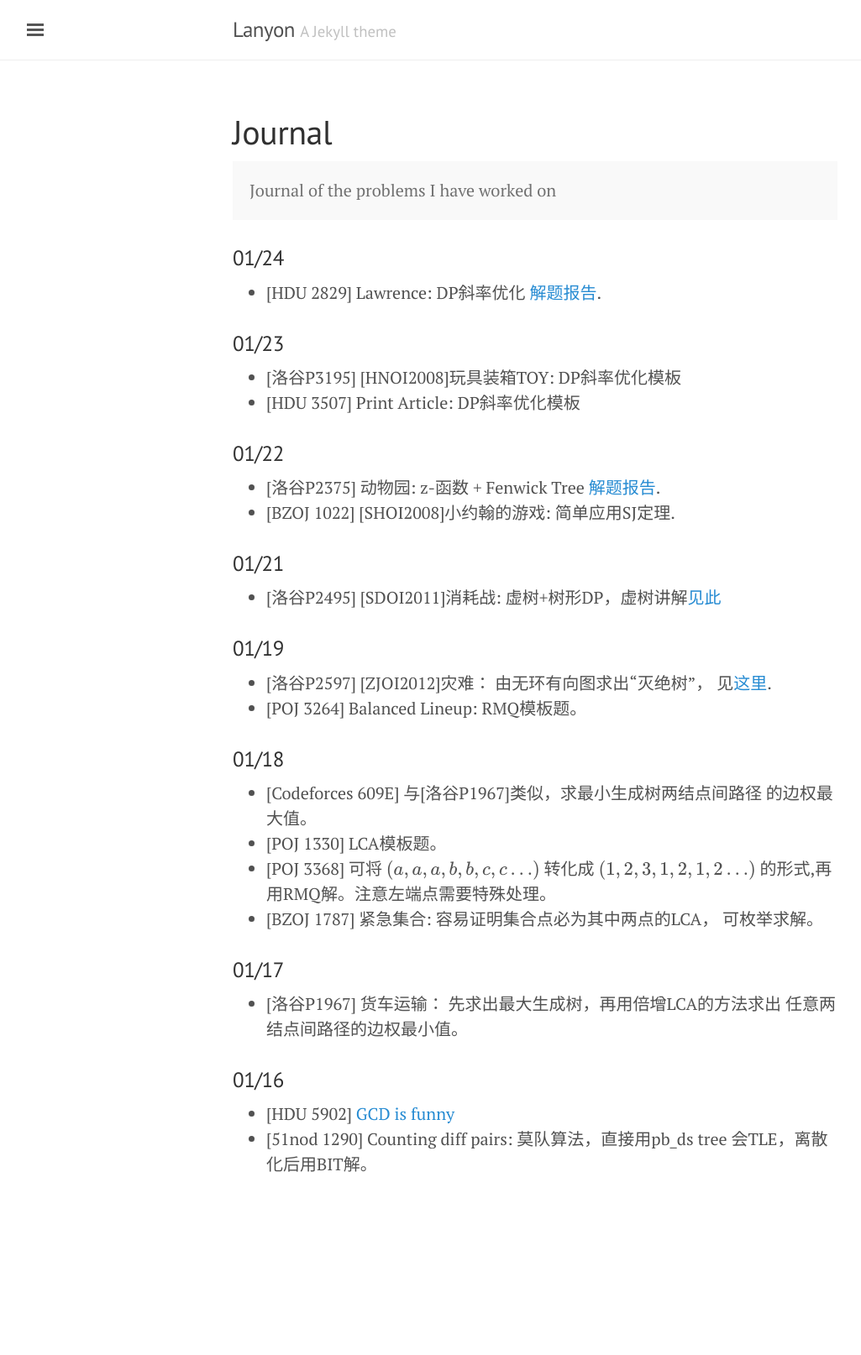
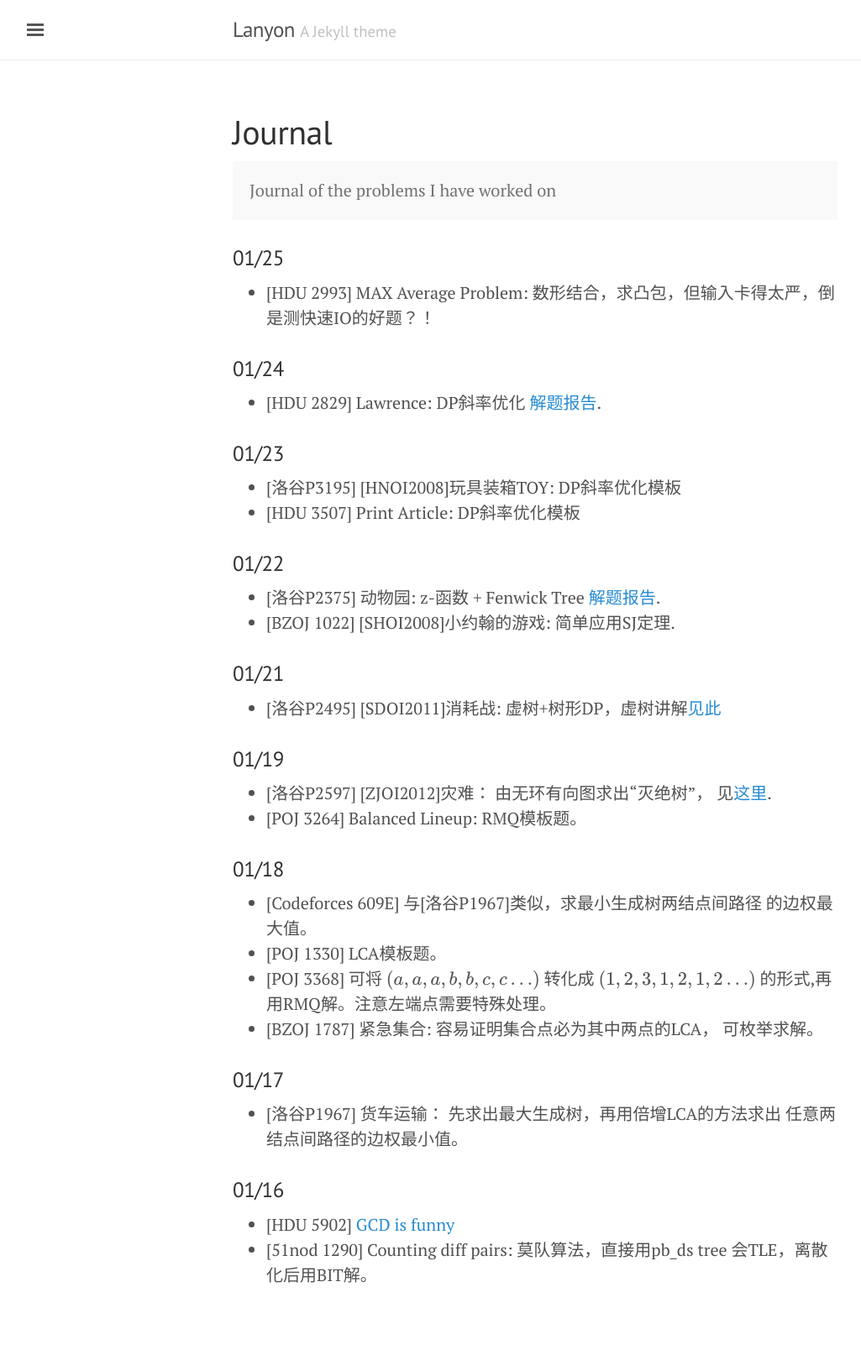
Before and after one commit to atubo/online-judge, a Jekyll site: the page built from docs/journal.md, in a window 1280 px wide. Shown: the whole page at 84% size, without its empty margins (3-1028 px from the left). Built offline with Jekyll 4.4.1, drawn with Linux system fonts in a browser that asks for light colours; formulas are drawn with MathJax 3; before the commit the page ends 1482 px from its top, so only the background shows below that.

Commit message:
[HDU 2993]

```diff
--- a/docs/journal.md
+++ b/docs/journal.md
@@ -6,6 +6,9 @@ title: Journal
 <p class="message">
 Journal of the problems I have worked on
 </p>
+
+### 01/25
+* [HDU 2993] MAX Average Problem: 数形结合，求凸包，但输入卡得太严，倒是测快速IO的好题？！
 
 ### 01/24
 * [HDU 2829] Lawrence: DP斜率优化 [解题报告]({{ site.baseurl }}/{% post_url 2017-01-25-HDU-2829-Lawrence %}).
```
